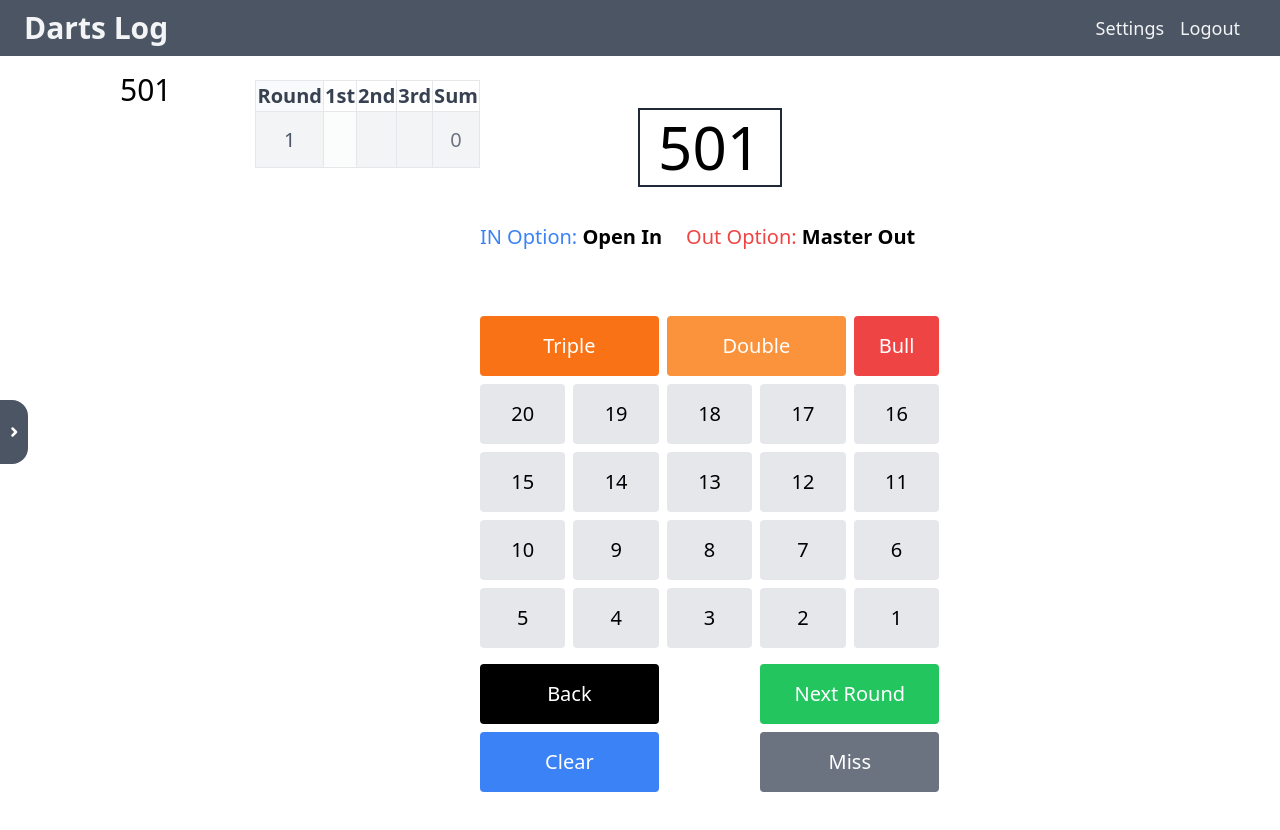
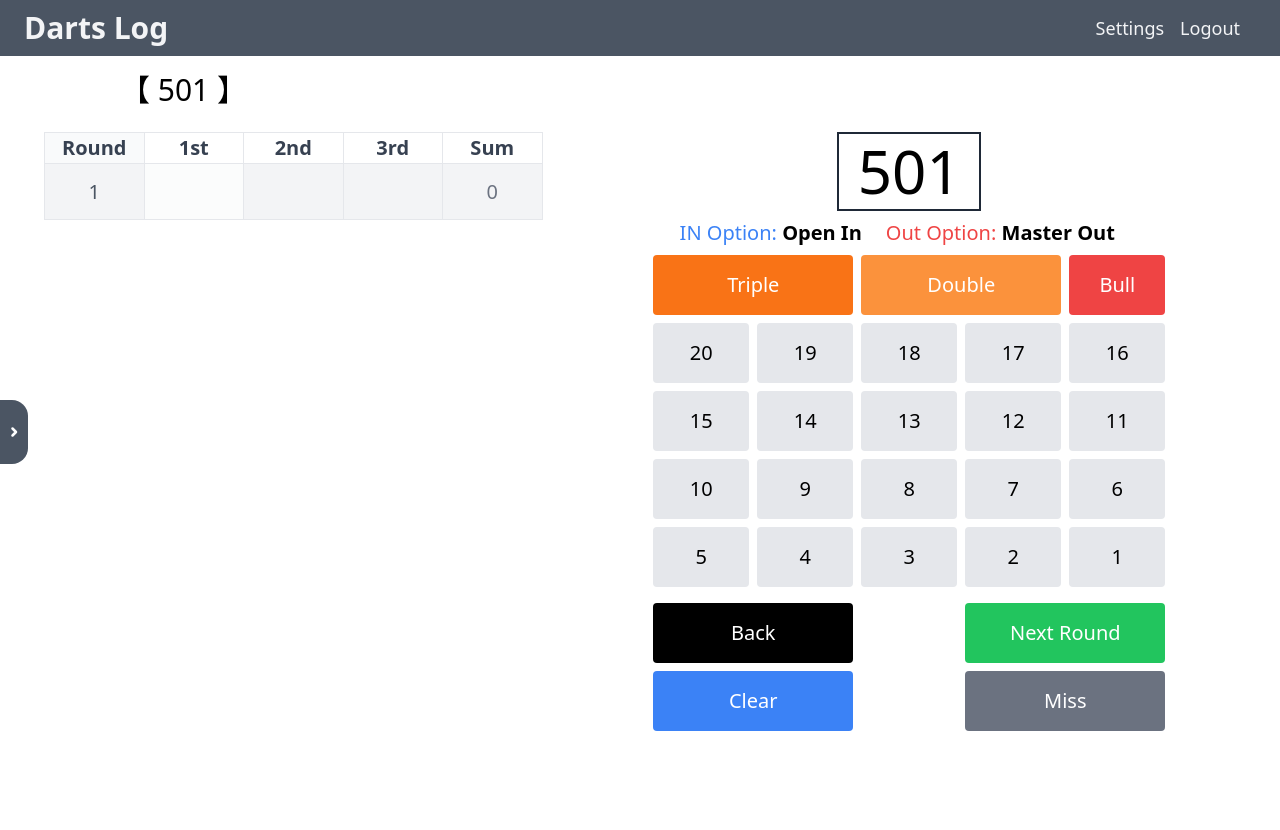
Before and after one commit to kazu24z/darts-log-front, a Vue app: page /zero-oh-one in a window 1280 px wide. Shown: the top 830 px of the page. Built offline with nearby package versions, Linux system fonts and the light colour scheme.

Commit message:
表示不具合修正

```diff
--- a/src/components/ScoreBoard.vue
+++ b/src/components/ScoreBoard.vue
@@ -1,7 +1,7 @@
 <template>
   <div class="game-name flex mt-2 lg:mt-4">
     <div class="mx-auto lg:mx-20">
-      <h2 class="text-xl sm:text-3xl">{{ gameName }}</h2>
+      <h2 class="text-xl sm:text-3xl">【 {{ gameName }} 】</h2>
     </div>
   </div>
   <div class="grid mx-1 mt-4 sm:mt-6 sm:text-xl">
--- a/src/views/ZeroOhOne.vue
+++ b/src/views/ZeroOhOne.vue
@@ -1,10 +1,12 @@
 <template>
+  <div>
     <ScoreBoard
       :game-name="getGameName()"
       :game-setting="getGameSetting()"
       :game-option="GameOptions.ZeroOne"
       :total-score="totalScore"
     />
+  </div>
 </template>
 
 <script setup lang="ts">
```
Lines whose indentation alone changed are shown as unchanged.
